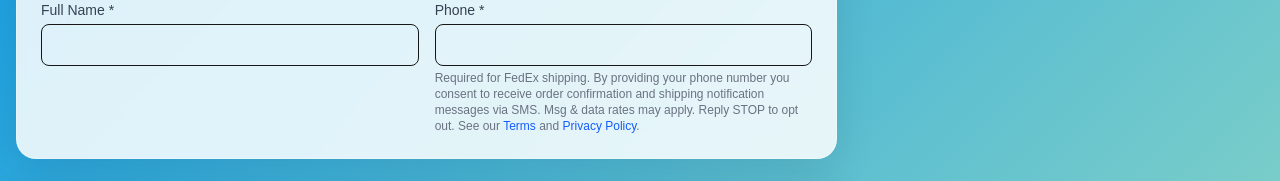
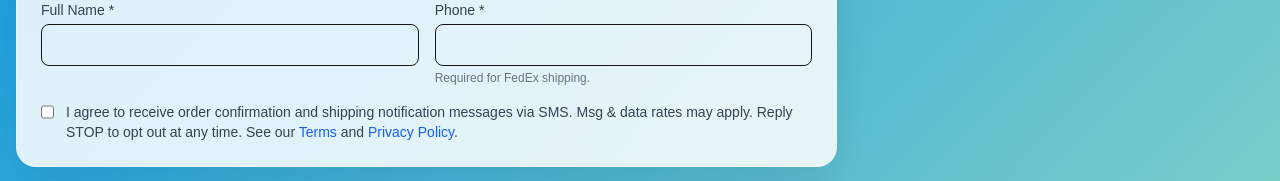
Before and after one commit to biogrammatics/exploring-next-js, a Next.js app in the folder company-site/: page /checkout in a window 1280 px wide. Shown: the part 506-687 px from the top of the page. Built offline with nearby package versions, Linux system fonts and the light colour scheme; no server answers.

Commit message:
Add SMS opt-in checkbox to checkout instead of automatic consent
Explicit checkbox with required disclosures: msg rates, STOP to
opt out, links to Terms and Privacy Policy. Passes smsOptIn to
checkout API.

Co-Authored-By: Claude Opus 4.6 <noreply@anthropic.com>

```diff
--- a/company-site/src/app/checkout/page.tsx
+++ b/company-site/src/app/checkout/page.tsx
@@ -31,6 +31,7 @@ export default function CheckoutPage() {
   const { items, total, clearCart } = useCart();
   const [loading, setLoading] = useState(false);
   const [createAccount, setCreateAccount] = useState(false);
+  const [smsOptIn, setSmsOptIn] = useState(false);
 
   const [address, setAddress] = useState<ShippingAddress>({
     name: "",
@@ -172,6 +173,7 @@ export default function CheckoutPage() {
               }
             : null,
           createAccount: !session && createAccount,
+          smsOptIn,
         }),
       });
 
@@ -298,12 +300,23 @@ export default function CheckoutPage() {
                     className="w-full px-3 py-2 border rounded-lg focus:ring-2 focus:ring-blue-500 focus:border-blue-500"
                   />
                   <p className="text-xs text-gray-500 mt-1">
-                    Required for FedEx shipping. By providing your phone number you consent to receive order confirmation and shipping notification messages via SMS. Msg &amp; data rates may apply. Reply STOP to opt out. See our{" "}
-                    <Link href="/terms" className="text-blue-600 hover:underline">Terms</Link> and{" "}
-                    <Link href="/privacy" className="text-blue-600 hover:underline">Privacy Policy</Link>.
+                    Required for FedEx shipping.
                   </p>
                 </div>
               </div>
+              <label className="flex items-start gap-3 mt-4 cursor-pointer">
+                <input
+                  type="checkbox"
+                  checked={smsOptIn}
+                  onChange={(e) => setSmsOptIn(e.target.checked)}
+                  className="mt-0.5 h-4 w-4 text-blue-600 border-gray-300 rounded focus:ring-blue-500"
+                />
+                <span className="text-sm text-gray-700">
+                  I agree to receive order confirmation and shipping notification messages via SMS. Msg &amp; data rates may apply. Reply STOP to opt out at any time. See our{" "}
+                  <Link href="/terms" className="text-blue-600 hover:underline">Terms</Link> and{" "}
+                  <Link href="/privacy" className="text-blue-600 hover:underline">Privacy Policy</Link>.
+                </span>
+              </label>
             </div>
 
             {/* Shipping Address */}
```
